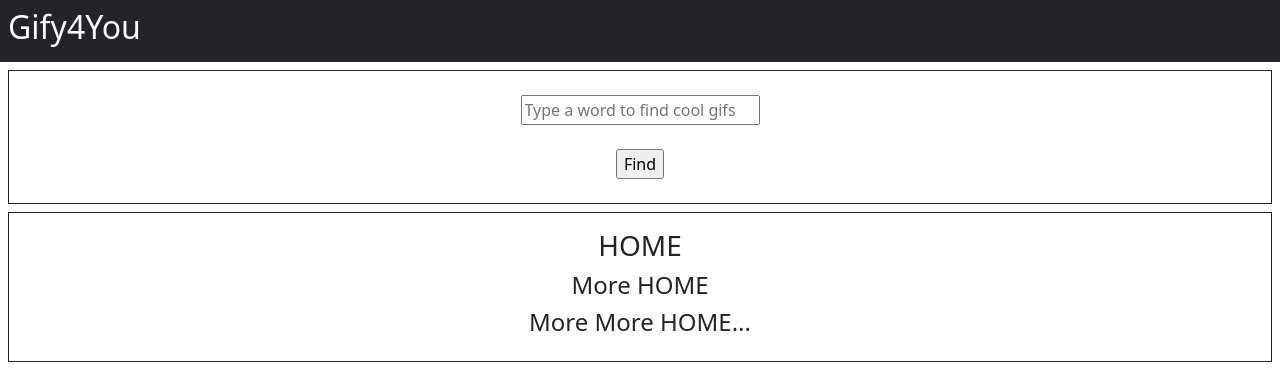
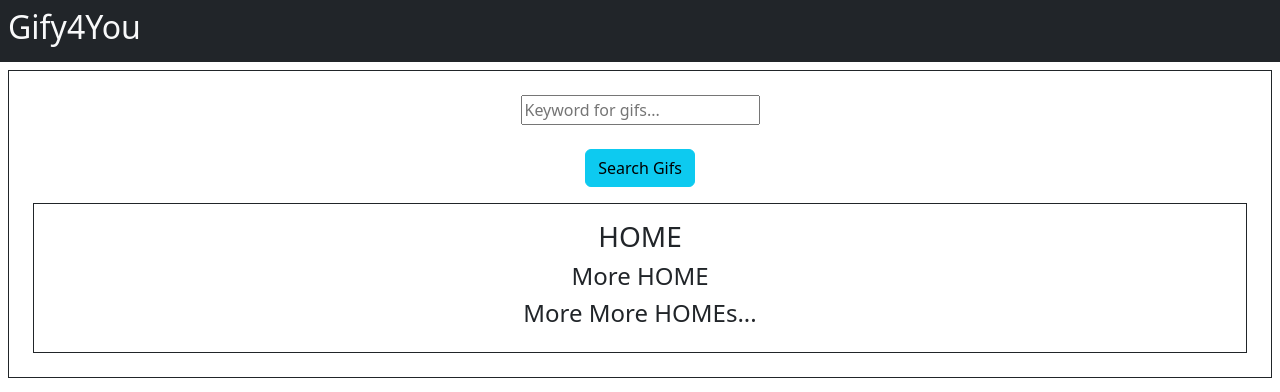
Before and after one commit to KKkaran/gify4u, a React (Create React App) app: page / in a window 1280 px wide. Shown: the top 392 px of the page. Built offline with nearby package versions, Linux system fonts and the light colour scheme.

Commit message:
setting state var for keyword and passing prop to results component

```diff
--- a/src/App.js
+++ b/src/App.js
@@ -4,13 +4,12 @@ import Header from './components/Header';
 import HomeGifs from './components/HomeGifs';
 import Search from './components/Search';
 import Results from './components/Results';
-
+import Main from './components/Main';
 function App() {
   return (
     <div className="App">
        <Header/>
-       <Search/>
-       <HomeGifs/>
+       <Main/>
 
     </div>
   );
--- a/src/components/HomeGifs.jsx
+++ b/src/components/HomeGifs.jsx
@@ -5,7 +5,7 @@ function HomeGifs() {
     <div className='border border-dark p-3 m-2'>
         <h3>HOME</h3>
         <h4>More HOME </h4>
-        <h4>More More HOME...</h4>
+        <h4>More More HOMEs...</h4>
     </div>
   )
 }
--- /dev/null
+++ b/src/components/Main.jsx
@@ -0,0 +1,27 @@
+import React, { useState } from 'react'
+import HomeGifs from './HomeGifs'
+import Results from './Results'
+
+function Main() {
+
+    const [loading,setLoading] = useState(false)
+    const [keyword,setKeyword] = useState("")
+
+    const findGif = (event)=>{
+        event.preventDefault()
+        console.log("finding gifs...")
+        //finding new gifs as per the result...
+        setLoading(true)
+    }
+  return (
+    <div className='border border-dark p-3 m-2'>
+        <form action="" onSubmit={findGif} className='p-2'>
+            <input type="text" required value={keyword} onChange={(e)=>{setKeyword(e.target.value)}} placeholder='Keyword for gifs...' /> <br /> <br />
+            <input type="submit" className='btn btn-info' value='Search Gifs'/>
+        </form>
+        {loading ? <Results keyword={keyword}></Results> : <HomeGifs/>}
+    </div>
+    )
+}
+
+export default Main
--- a/src/components/Results.jsx
+++ b/src/components/Results.jsx
@@ -1,10 +1,10 @@
 import React from 'react'
 
-function Results() {
+function Results({keyword}) {
   return (
     <div className='border border-dark p-3 m-2'>
-        <h3>Results</h3>
-        <h4>More Results </h4>
+        <h3>Results for {keyword}</h3>
+        <h4>More Results for {keyword} </h4>
         <h4>More More Results...</h4>
     </div>
   )
--- a/src/components/Search.jsx
+++ b/src/components/Search.jsx
@@ -1,10 +1,14 @@
 import React from 'react'
 
 function Search() {
+    const findGif = (event)=>{
+        event.preventDefault()
+        console.log("finding gifs...")
+    }
   return (
     <div className='border border-dark p-3 m-2'>
-        <form action="" className='p-2'>
-            <input type="text" placeholder='Type a word to find cool gifs' /> <br /> <br />
+        <form action="" onSubmit={findGif} className='p-2'>
+            <input type="text" required placeholder='Search gifs' /> <br /> <br />
             <input type="submit" value='Find'/>
         </form>
     </div>
```
